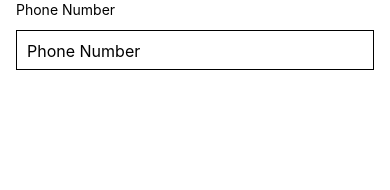
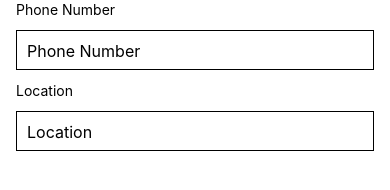
Before and after one commit to Archie-study/MasterReactNative, a React Native app: screen / in a window 390 px wide. Shown: the part 508-698 px from the top of the page. Built offline with nearby package versions, Linux system fonts and the light colour scheme.

Commit message:
Meeting 4 - Practice Session(Learn to create component with its props)

```diff
--- /dev/null
+++ b/src/components/InputComponent.js
@@ -0,0 +1,23 @@
+import React from "react";
+import { View, Text, TextInput } from 'react-native'
+
+export const InputComponent = (props) => {
+    const { title, height } = props;
+
+    return (
+        <View>
+            <Text style={{marginTop:12, marginBottom:12}}>
+                {title}
+            </Text>
+            <TextInput
+                style={{
+                   padding: 10,
+                   borderWidth: 1,
+                   height: height,
+                   fontSize: 16
+                }}
+                {...props}
+            />
+        </View>
+    )
+}
--- a/src/screens/FourthScreen.js
+++ b/src/screens/FourthScreen.js
@@ -1,5 +1,6 @@
 import React from "react";
 import { View, Text, ImageBackground, TextInput, ScrollView } from 'react-native'
+import { InputComponent } from "../components/InputComponent";
 
 const FourthScreen = () => {
     return (
@@ -64,6 +65,16 @@ const FourthScreen = () => {
                     multiline={true}
                     keyboardType="phone-pad"
                 />
+
+
+                {/* LOCATION */}
+                <InputComponent
+                    title="Location"
+                    height={40}
+                    placeholder="Location"
+                    multiline={true}
+                    keyboardType="default"
+                />
             </View>
         </ScrollView>
     )
```
